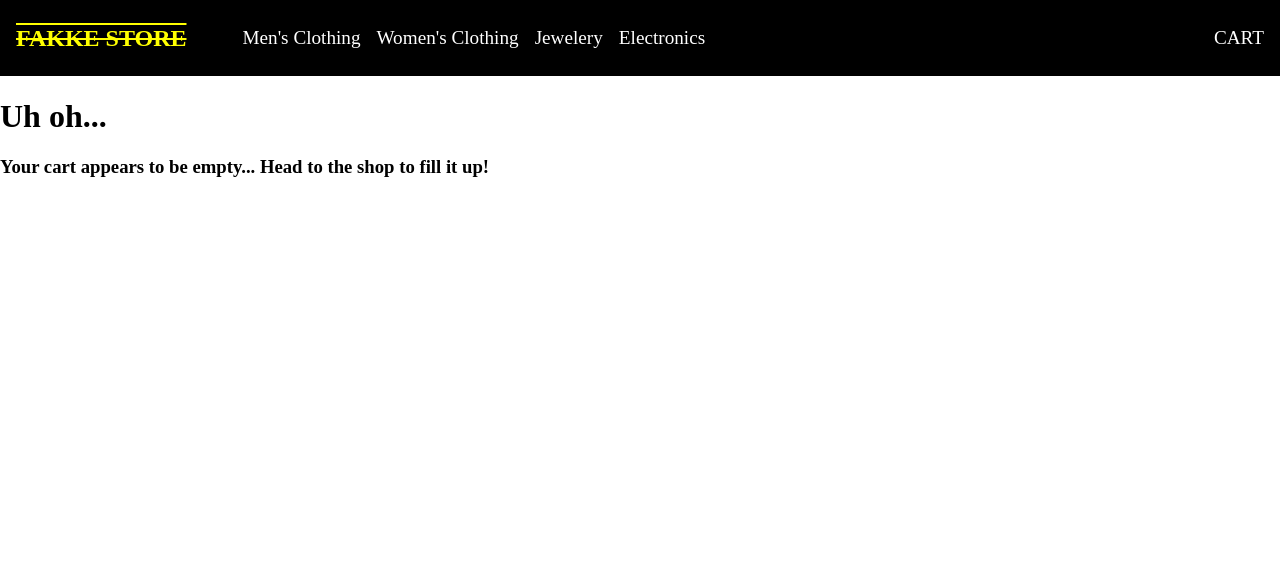
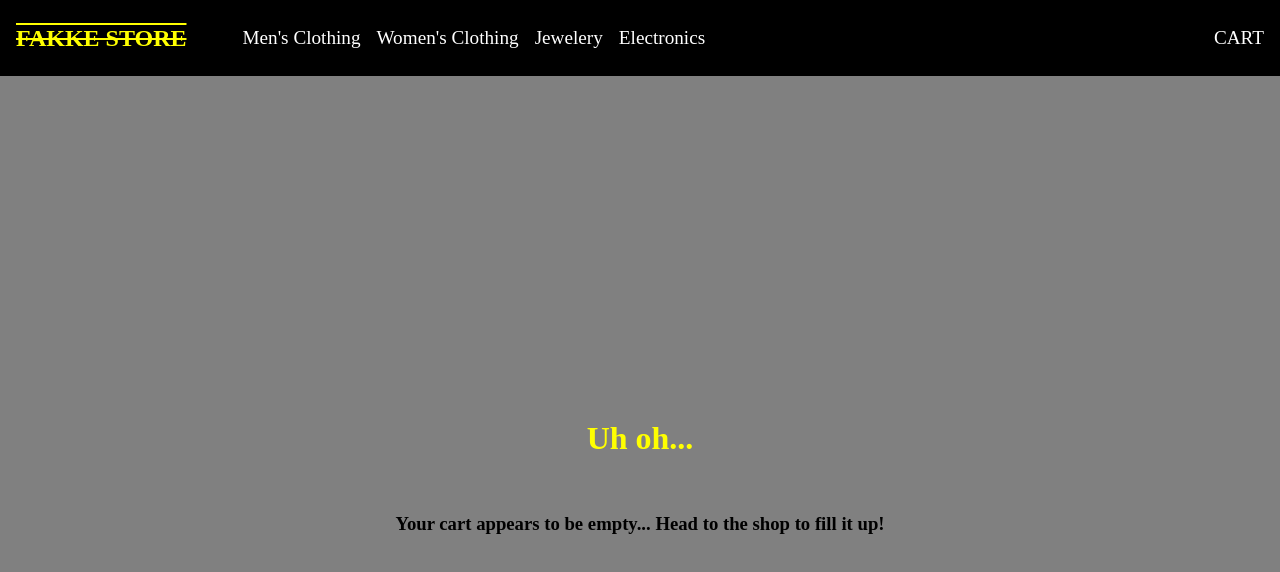
Before and after one commit to Meeran-Tofiq/shopping-cart, a React (Vite) app: page /cart in a window 1280 px wide. Shown: the top 572 px of the page. Built offline with nearby package versions, Linux system fonts and the light colour scheme.

Commit message:
Style empty cart page

```diff
--- a/src/CartPage/CartPage.jsx
+++ b/src/CartPage/CartPage.jsx
@@ -1,18 +1,17 @@
 import { useOutletContext } from "react-router-dom";
+import styles from "./CartPage.module.css";
 
 export default function CartPage() {
 	const [cartItems, setCartItems] = useOutletContext();
 
 	if (cartItems.length < 1) {
 		return (
-			<>
-				<div>
+			<main className={styles.empty}>
 				<h1>Uh oh...</h1>
 				<h3>
 					Your cart appears to be empty... Head to the shop to fill it up!
 				</h3>
-				</div>
-			</>
+			</main>
 		);
 	}
 
@@ -47,7 +46,6 @@ export default function CartPage() {
 
 	return (
 		<main>
-			<>
 			<ul>
 				{cartItems.map((product) => (
 					<li key={product.id}>
@@ -59,9 +57,7 @@ export default function CartPage() {
 						<div>
 							<span>{product.quantity}</span>
 							<span>{product.price * product.quantity}</span>
-								<button onClick={() => increaseQuantityOfItem(product)}>
-									+
-								</button>
+							<button onClick={() => increaseQuantityOfItem(product)}>+</button>
 							<button
 								onClick={() => {
 									if (product.quantity > 1) decreaseQuantityOfItem(product);
@@ -77,7 +73,6 @@ export default function CartPage() {
 			</ul>
 			<span>TOTAL</span>
 			<span>${total}</span>
-			</>
 		</main>
 	);
 }
--- a/src/CartPage/CartPage.module.css
+++ b/src/CartPage/CartPage.module.css
@@ -0,0 +1,16 @@
+.empty {
+	display: flex;
+	flex-direction: column;
+	gap: 1rem;
+
+	justify-content: center;
+	align-items: center;
+
+	background-color: grey;
+	color: black;
+	height: 100%;
+}
+
+.empty h1 {
+	color: yellow;
+}
```
Lines whose indentation alone changed are shown as unchanged.
